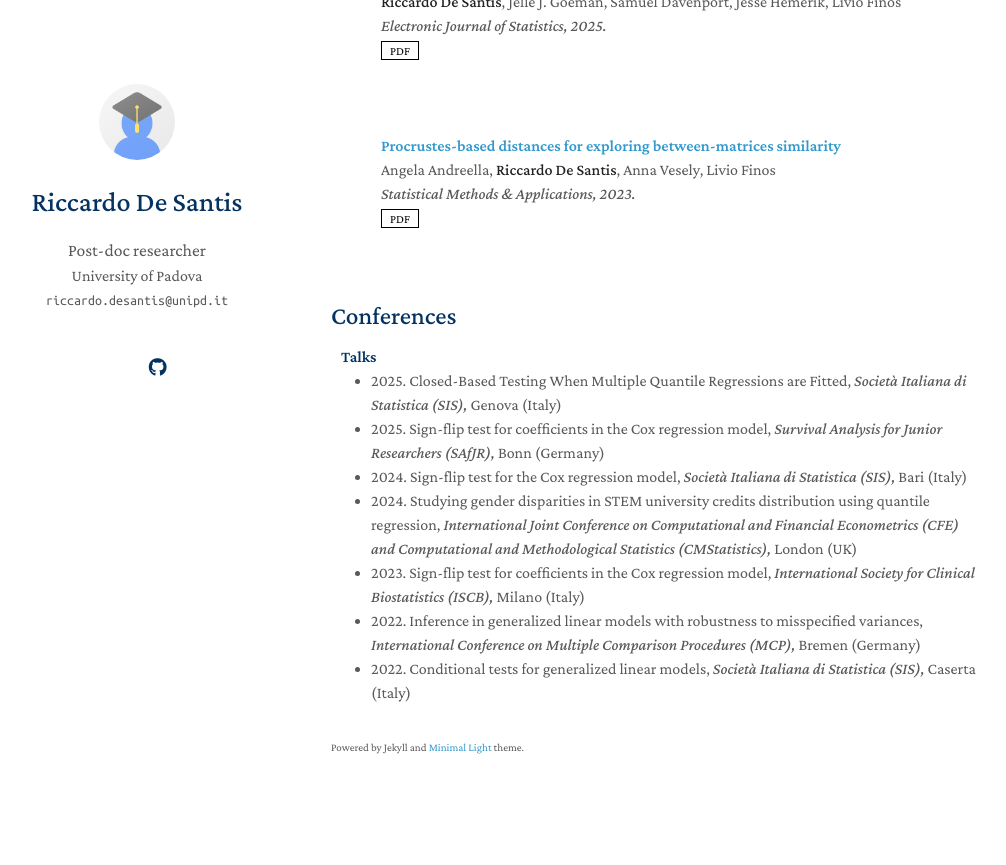
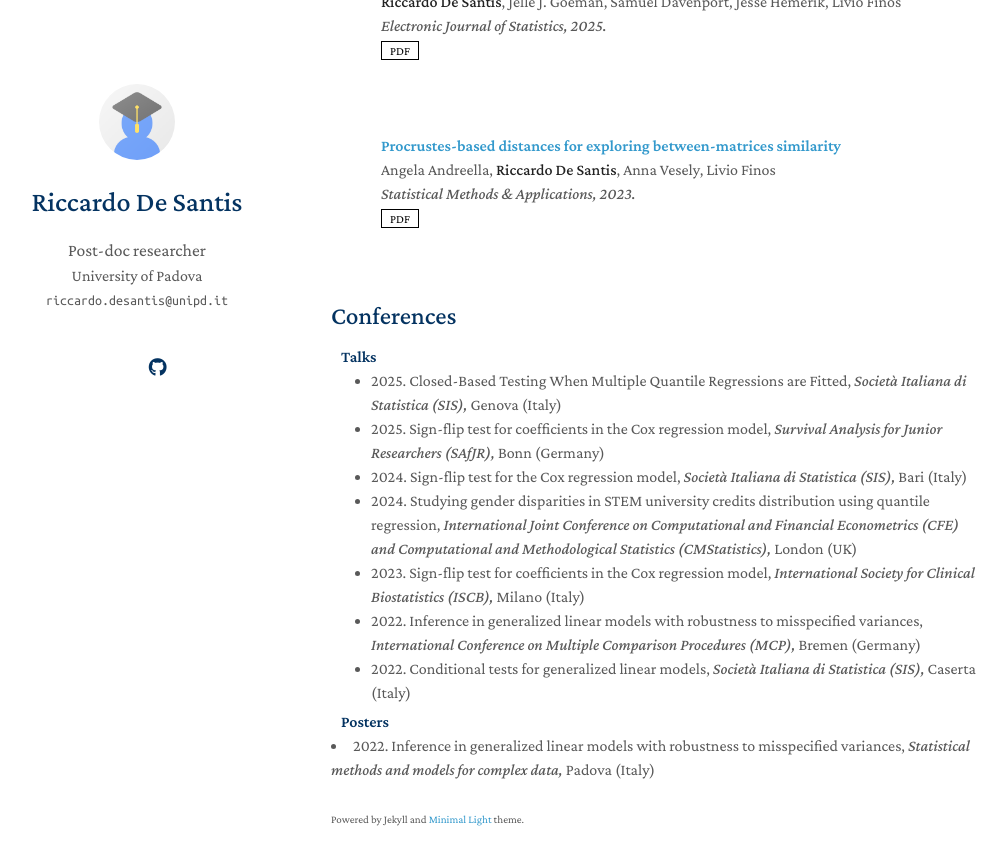
Before and after one commit to Rickdesa/rickdesa.github.io, a Jekyll site: the page built from index.md, in a window 1280 px wide and 900 px high, scrolled down 902 px. Shown: the top 865 px of the window, without its empty margins (139-1145 px from the left). Built offline with Jekyll 4.4.1, drawn with Linux system fonts in a browser that asks for light colours; a style sheet for code colours, icons or effects is not loaded; our own code applies the rules of GitHub Pages for plain Markdown files; before the commit the page ends 1730 px from its top, so only the background shows below that.

Commit message:
Update services.md

```diff
--- a/_includes/services.md
+++ b/_includes/services.md
@@ -11,3 +11,7 @@
 <li><autocolor>2022. Inference in generalized linear models with robustness to misspecified variances, <em>International Conference on Multiple Comparison Procedures (MCP),</em> Bremen (Germany)</autocolor></li>
 <li><autocolor>2022. Conditional tests for generalized linear models, <em>Società Italiana di Statistica (SIS),</em> Caserta (Italy)</autocolor></li>
 </ul>
+
+<h4 style="margin:0 10px 0;">Posters</h4>
+<li><autocolor>2022. Inference in generalized linear models with robustness to misspecified variances, <em>Statistical methods and models for
+complex data,</em> Padova (Italy)</autocolor></li>
```
